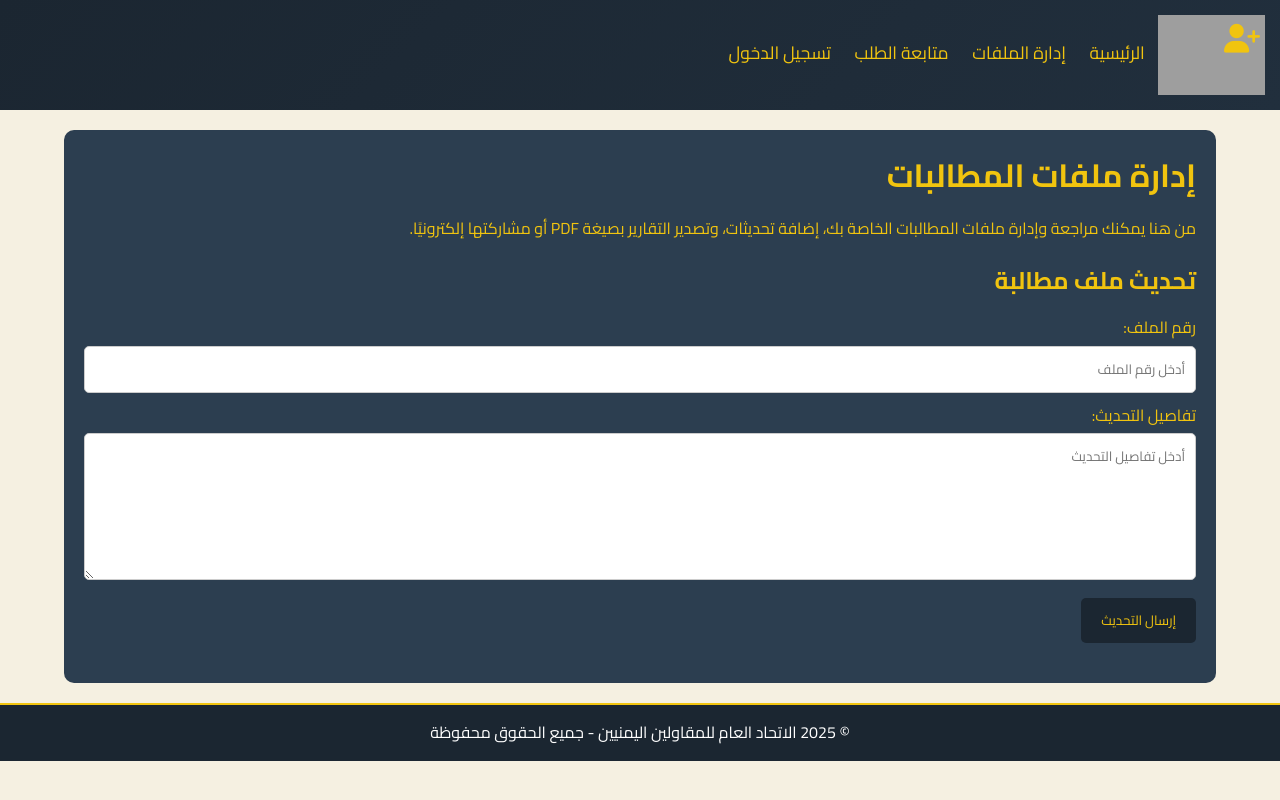
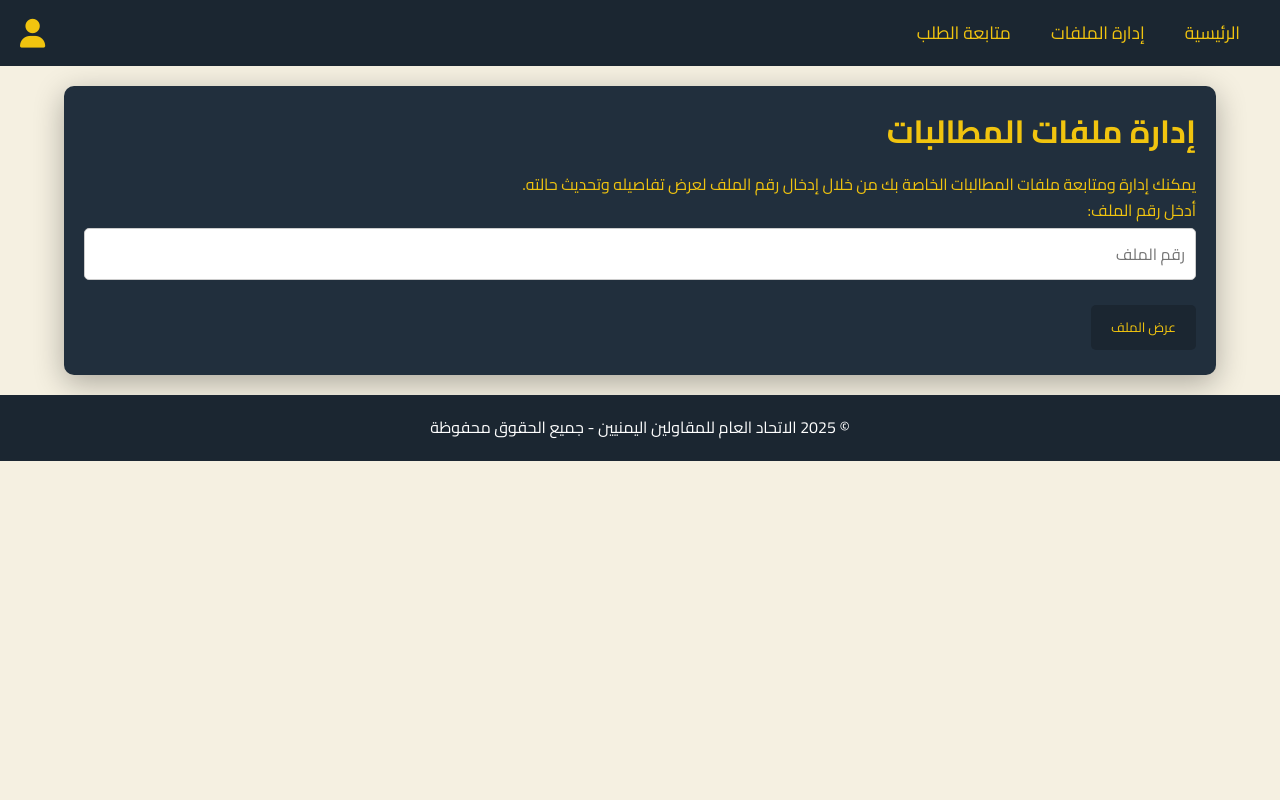
Before and after one commit to kimo23576/GUYC4, a plain HTML site: page manage.html in a window 1280 px wide. Drawn offline with Linux system fonts and the light colour scheme; grey boxes are pictures that could not be loaded.

Commit message:
Update manage.html

```diff
--- a/manage.html
+++ b/manage.html
@@ -3,83 +3,190 @@
 <head>
   <meta charset="UTF-8">
   <meta name="viewport" content="width=device-width, initial-scale=1.0">
-  <title>إدارة الملفات - النظام الذكي لتسجيل الأضرار</title>
+  <title>إدارة الملفات - النظام الذكي للمطالبات</title>
+  <!-- Font Awesome -->
   <link rel="stylesheet" href="https://cdnjs.cloudflare.com/ajax/libs/font-awesome/6.4.0/css/all.min.css">
+  <!-- Google Fonts: Cairo -->
   <link href="https://fonts.googleapis.com/css2?family=Cairo:wght@400;600;700&display=swap" rel="stylesheet">
   <style>
-    * { margin: 0; padding: 0; box-sizing: border-box; font-family: 'Cairo', sans-serif; }
-    body { background: #F5F0E1; color: #F1C40F; line-height: 1.6; }
-    header {
-      background: linear-gradient(135deg, #1B2631, #212F3D);
-      padding: 15px;
-      position: relative;
+    :root {
+      --primary-color: #1B2631;
+      --secondary-color: #212F3D;
+      --accent-color: #F1C40F;
+      --bg-color: #F5F0E1;
+      --text-color: #F1C40F;
+      --nav-bg: var(--primary-color);
     }
-    header img { max-height: 80px; vertical-align: middle; }
-    nav { display: inline-block; margin-left: 20px; }
-    nav a { color: #F1C40F; text-decoration: none; margin: 0 10px; font-size: 1.1rem; }
-    .reg-icon { position: absolute; top: 15px; right: 20px; font-size: 1.8rem; }
-    .reg-icon a { color: #F1C40F; text-decoration: none; }
-    .container { width: 90%; max-width: 1200px; margin: 20px auto; background: #2C3E50; padding: 20px; border-radius: 10px; }
-    h1, h2 { margin-bottom: 15px; }
-    .manage-section { margin: 20px 0; }
-    .manage-section label { display: block; margin-bottom: 5px; }
-    .manage-section input, .manage-section textarea {
+    * {
+      box-sizing: border-box;
+      margin: 0;
+      padding: 0;
+      font-family: 'Cairo', sans-serif;
+    }
+    body {
+      background: var(--bg-color);
+      color: var(--text-color);
+      line-height: 1.6;
+      padding-bottom: 50px;
+    }
+    /* شريط التنقل */
+    nav {
+      background: var(--nav-bg);
+      padding: 10px 20px;
+      display: flex;
+      justify-content: space-between;
+      align-items: center;
+    }
+    nav ul {
+      list-style: none;
+      display: flex;
+    }
+    nav ul li {
+      margin: 0 10px;
+    }
+    nav ul li a {
+      color: var(--accent-color);
+      text-decoration: none;
+      font-size: 1.1rem;
+      padding: 5px 10px;
+    }
+    nav ul li a:hover {
+      background: var(--accent-color);
+      color: var(--nav-bg);
+      border-radius: 5px;
+    }
+    .register-icon {
+      font-size: 1.8rem;
+      cursor: pointer;
+      color: var(--accent-color);
+    }
+    /* المحتوى */
+    .container {
+      width: 90%;
+      max-width: 1200px;
+      margin: 20px auto;
+      background: var(--secondary-color);
+      padding: 20px;
+      border-radius: 10px;
+      box-shadow: 0 8px 30px rgba(0,0,0,0.3);
+    }
+    h1, h2 {
+      color: var(--accent-color);
+      margin-bottom: 15px;
+    }
+    .input-group {
+      margin-bottom: 15px;
+    }
+    .input-group label {
+      display: block;
+      margin-bottom: 5px;
+    }
+    input, textarea {
       width: 100%;
       padding: 10px;
       border-radius: 5px;
       border: 1px solid #ccc;
-      margin-bottom: 10px;
+      font-size: 1rem;
+      margin-bottom: 5px;
     }
-    .manage-section button {
-      background: #1B2631;
-      color: #F1C40F;
+    button {
+      padding: 10px 20px;
       border: none;
-      padding: 10px 20px;
       border-radius: 5px;
+      background: var(--primary-color);
+      color: var(--accent-color);
       cursor: pointer;
+      transition: background 0.3s ease;
+      margin: 5px 0;
+    }
+    button:hover {
+      background: var(--accent-color);
+      color: var(--primary-color);
     }
     footer {
-      background: #1B2631;
+      text-align: center;
+      padding: 20px;
+      background: var(--primary-color);
       color: #fff;
-      text-align: center;
-      padding: 15px;
       margin-top: 20px;
-      border-top: 2px solid #F1C40F;
     }
   </style>
 </head>
 <body>
-  <!-- نفس شريط التنقل من الصفحة الرئيسية -->
-  <header>
-    <img src="https://guyc-ye.com/wp-content/uploads/2024/05/GUYC-Log33o-copy.png" alt="شعار الاتحاد">
-    <nav>
-      <a href="index.html">الرئيسية</a>
-      <a href="manage.html">إدارة الملفات</a>
-      <a href="track.html">متابعة الطلب</a>
-      <a href="auth.html">تسجيل الدخول</a>
-    </nav>
-    <div class="reg-icon">
-      <a href="auth.html" title="تسجيل"><i class="fas fa-user-plus"></i></a>
+  <!-- شريط التنقل -->
+  <nav>
+    <ul>
+      <li><a href="index.html">الرئيسية</a></li>
+      <li><a href="file_management.html">إدارة الملفات</a></li>
+      <li><a href="follow_up.html">متابعة الطلب</a></li>
+    </ul>
+    <div class="register-icon" id="openAuthModal" title="تسجيل الدخول / التسجيل">
+      <i class="fas fa-user"></i>
     </div>
-  </header>
+  </nav>
 
+  <!-- المحتوى الرئيسي لإدارة الملفات -->
   <div class="container">
     <h1>إدارة ملفات المطالبات</h1>
-    <p>من هنا يمكنك مراجعة وإدارة ملفات المطالبات الخاصة بك، إضافة تحديثات، وتصدير التقارير بصيغة PDF أو مشاركتها إلكترونيًا.</p>
-    <div class="manage-section">
-      <h2>تحديث ملف مطالبة</h2>
-      <form action="mailto:info@guyc-ye.com" method="post" enctype="text/plain">
-        <label for="manageFileNumber2">رقم الملف:</label>
-        <input type="text" id="manageFileNumber2" name="manageFileNumber2" placeholder="أدخل رقم الملف">
-        <label for="updateDetails2">تفاصيل التحديث:</label>
-        <textarea id="updateDetails2" name="updateDetails2" rows="5" placeholder="أدخل تفاصيل التحديث"></textarea>
-        <button type="submit">إرسال التحديث</button>
-      </form>
+    <p>يمكنك إدارة ومتابعة ملفات المطالبات الخاصة بك من خلال إدخال رقم الملف لعرض تفاصيله وتحديث حالته.</p>
+    <div class="input-group">
+      <label>أدخل رقم الملف:</label>
+      <input type="text" id="fileNumberInput" placeholder="رقم الملف">
+    </div>
+    <button id="viewFileBtn">عرض الملف</button>
+
+    <!-- قسم تفاصيل الملف (سيظهر عند الضغط على "عرض الملف") -->
+    <div id="fileDetailsSection" style="display: none; margin-top: 20px;">
+      <h2>تفاصيل الملف</h2>
+      <div class="input-group">
+        <label>اسم الشركة:</label>
+        <input type="text" id="fmCompanyName" placeholder="اسم الشركة">
+      </div>
+      <div class="input-group">
+        <label>حالة الملف:</label>
+        <input type="text" id="fmFileStatus" placeholder="قيد الدراسة/مكتمل/مرفوض">
+      </div>
+      <div class="input-group">
+        <label>ملاحظات:</label>
+        <textarea id="fmNotes" rows="4" placeholder="أدخل ملاحظاتك هنا"></textarea>
+      </div>
+      <button id="updateFileBtn">تحديث الملف وإرسال التحديثات</button>
     </div>
   </div>
 
   <footer>
     <p>© 2025 الاتحاد العام للمقاولين اليمنيين - جميع الحقوق محفوظة</p>
   </footer>
+
+  <!-- كود جافا سكريبت لصفحة إدارة الملفات -->
+  <script>
+    document.getElementById("viewFileBtn").onclick = function() {
+      var fileNumber = document.getElementById("fileNumberInput").value;
+      if (!fileNumber) {
+        alert("يرجى إدخال رقم الملف.");
+        return;
+      }
+      // محاكاة تحميل بيانات الملف (في نظام حقيقي يتم جلب البيانات من الخادم)
+      document.getElementById("fmCompanyName").value = "شركة المثال";
+      document.getElementById("fmFileStatus").value = "قيد الدراسة";
+      document.getElementById("fmNotes").value = "لم يتم استكمال كافة المستندات.";
+      document.getElementById("fileDetailsSection").style.display = "block";
+    };
+
+    document.getElementById("updateFileBtn").onclick = function() {
+      var fileNumber = document.getElementById("fileNumberInput").value;
+      var companyName = document.getElementById("fmCompanyName").value;
+      var status = document.getElementById("fmFileStatus").value;
+      var notes = document.getElementById("fmNotes").value;
+      if (!fileNumber || !companyName || !status) {
+        alert("يرجى ملء جميع الحقول المطلوبة.");
+        return;
+      }
+      // في نظام حقيقي يتم تحديث الملف في قاعدة البيانات.
+      // هنا نقوم بمحاكاة إرسال تحديثات عبر mailto:
+      window.location.href = "mailto:info@guyc-ye.com?subject=تحديث%20ملف%20المطالبة%20رقم%20" + encodeURIComponent(fileNumber) + "&body=اسم%20الشركة:%20" + encodeURIComponent(companyName) + "%0Aالحالة:%20" + encodeURIComponent(status) + "%0Aالملاحظات:%20" + encodeURIComponent(notes);
+      alert("تم إرسال التحديثات.");
+    };
+  </script>
 </body>
 </html>
```
